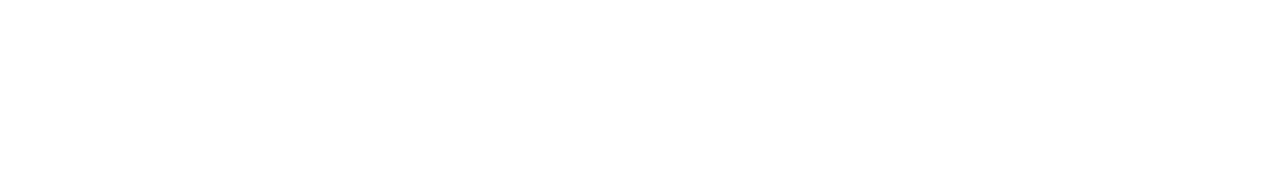
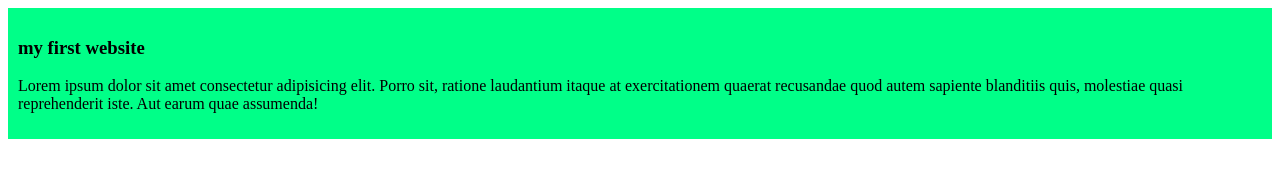
Before and after one commit to Arnika42/my-simple-website, a plain HTML site: page index.html in a window 1280 px wide. Drawn offline with Linux system fonts and the light colour scheme.

Commit message:
added the first blog

```diff
--- a/index.html
+++ b/index.html
@@ -4,8 +4,12 @@
     <meta charset="UTF-8">
     <meta name="viewport" content="width=device-width, initial-scale=1.0">
     <title>my simple website</title>
+    <link rel="stylesheet" href="styles/blog.css">
 </head>
 <body>
-
+    <div>
+        <h3>my first website</h3>
+        <p>Lorem ipsum dolor sit amet consectetur adipisicing elit. Porro sit, ratione laudantium itaque at exercitationem quaerat recusandae quod autem sapiente blanditiis quis, molestiae quasi reprehenderit iste. Aut earum quae assumenda!</p>
+    </div>
 </body>
 </html>
--- /dev/null
+++ b/styles/blog.css
@@ -0,0 +1,4 @@
+div{
+    background-color: rgb(0, 255, 136);
+    padding: 10px;
+}
```
